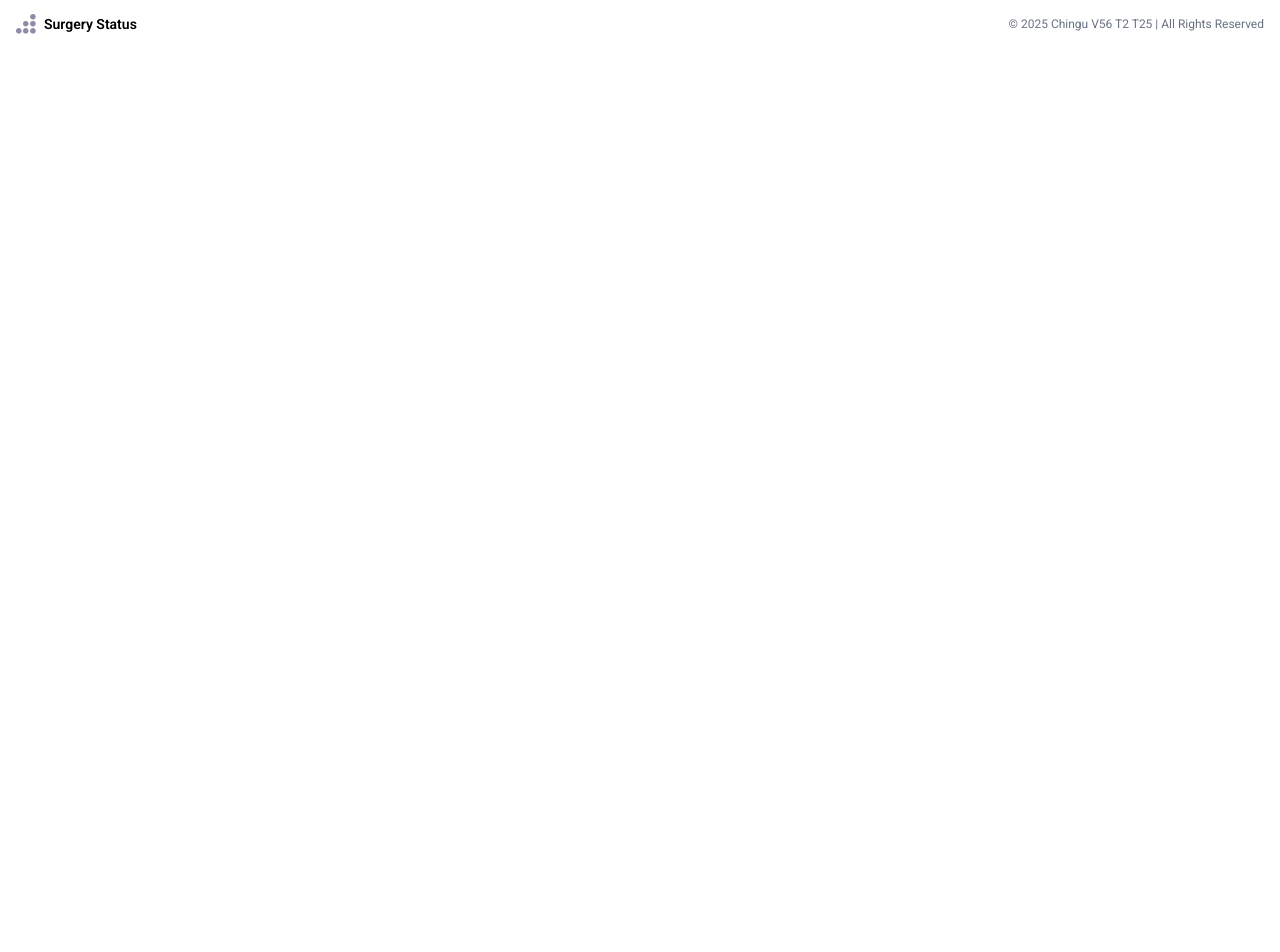
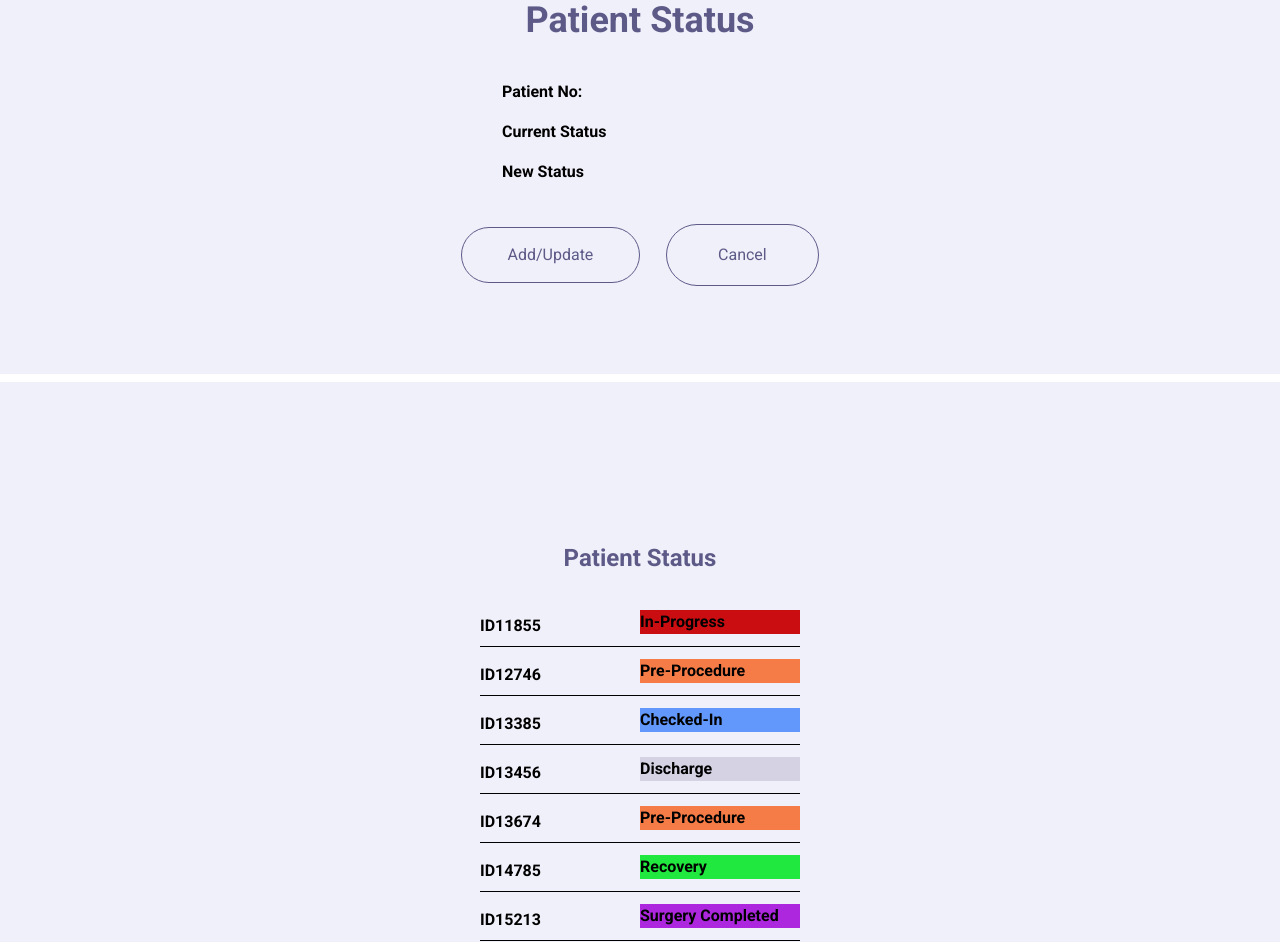
Before and after one commit to chingu-voyages/V56-tier2-team-25, a React (Vite) app: page / in a window 1280 px wide. Shown: the part 980-1932 px from the top of the page. Before the commit the page ends 1038 px from the top, so only its background shows below. Built offline with nearby package versions, Linux system fonts and the light colour scheme.

Commit message:
add waiting room and update status

```diff
--- a/src/App.jsx
+++ b/src/App.jsx
@@ -1,12 +1,19 @@
 import { useState } from "react";
-import { BrowserRouter as Router, Routes, Route, useNavigate } from 'react-router-dom';
-import './index.css';
-import Header from './components/Header'
-import homeImg from './assets/homeImg.png'
+import {
+  BrowserRouter as Router,
+  Routes,
+  Route,
+  useNavigate,
+} from "react-router-dom";
+import "./index.css";
+import Header from "./components/Header";
+import homeImg from "./assets/homeImg.png";
 import LandingPageAdmin from "./components/Landingpages/LandingPageAdmin";
 import LandingPageGuest from "./components/Landingpages/LandingPageGuest";
 import LandingPageStaff from "./components/Landingpages/LandingPageStaff";
-import Footer from './components/Footer'
+import Footer from "./components/Footer";
+import WaitingRoom from "./components/WaitingRoom";
+import UpdateStatus from "./components/Updatestatus/UpdateStatus";
 
 function Home() {
   const [page, setPage] = useState("admin");
@@ -20,15 +27,19 @@ function Home() {
             Get immediate updates on your loved one's surgery
           </p>
           <p className="text-sm text-gray-400">
-            Our mission is to offer timely, compassionate updates during surgery, ensuring families feel informed, supported, and connected every step of the way
+            Our mission is to offer timely, compassionate updates during
+            surgery, ensuring families feel informed, supported, and connected
+            every step of the way
           </p>
           <div>
-            <button type="submit" className="btn-dark-oval px-8">Get Started →</button>
+            <button type="submit" className="btn-dark-oval px-8">
+              Get Started →
+            </button>
           </div>
         </div>
 
         <div className="flex-1 flex items-center justify-center">
-          <img src={homeImg} className="max-h-[400px] w-auto object-contain"/>
+          <img src={homeImg} className="max-h-[400px] w-auto object-contain" />
         </div>
 
         <div className="h-16 flex text-center items-center justify-center">
@@ -61,11 +72,13 @@ function Home() {
         {page === "staff" ? <LandingPageStaff /> : null}
         {page === "guest" ? <LandingPageGuest /> : null}
       </div>
+      <UpdateStatus />
+      <div className="mb-2"></div>
+      <WaitingRoom />
       <Footer />
     </div>
   );
 }
-
 
 /*
 function Home() {
--- /dev/null
+++ b/src/components/Updatestatus/UpdateStatus.jsx
@@ -0,0 +1,79 @@
+import React, { useEffect, useState } from "react";
+import patientsdb from "../patients";
+import "./updatestatus.css";
+
+const UpdateStatus = () => {
+  const [patients, setPatients] = useState(patientsdb);
+  const [patient, setPatient] = useState(null);
+  const [inputValue, setInputValue] = useState("");
+  const [error, setError] = useState(null);
+
+  console.log(patients);
+
+  useEffect(() => {}, [patient]);
+
+  const getPatient = () => {
+    const patient = patients.filter((item) => item.id === Number(inputValue));
+    console.log(patient);
+    if (patient.length === 0) {
+      setError("error");
+    } else {
+      setPatient(patient[0]);
+      setError(null);
+    }
+  };
+
+  return (
+    <div className="h-[70vh] w-[100vw] flex flex-col items-center text-center justify-center bg-[#F0F0FA]">
+      <div>
+        <input
+          className="bg-white border-1 border-[#5d5a88] p-2 mb-4"
+          type="text"
+          placeholder="Enter Patient ID"
+          value={inputValue}
+          onChange={(e) => setInputValue(e.target.value)}
+        />
+        <button
+          className="p-2 bg-[#5d5a88] text-white ml-2 hover:cursor-pointer"
+          onClick={() => {
+            getPatient(inputValue);
+          }}
+        >
+          Search
+        </button>
+      </div>
+      {error === null ? null : (
+        <div className="mb-4 text-red-400">
+          No patient with entered ID exists
+        </div>
+      )}
+      <div className="mb-10 mt-10">
+        <h1 className="text-[#5d5a88] font-bold text-4xl">Patient Status</h1>
+      </div>
+      <div className="">
+        <div className="flex text-center items-center justify-between mb-4 font-bold">
+          <p>Patient No:</p>
+          {patient === null || patient.length === 0 ? null : (
+            <p>{patient.id}</p>
+          )}
+        </div>
+        <div className="flex text-center items-center justify-between mb-4 font-bold">
+          <p>Current Status</p>
+          {patient === null || patient.length === 0 ? null : (
+            <p>{patient.status}</p>
+          )}
+        </div>
+        <div className="flex mb-10 font-bold">
+          <p>New Status</p>
+          <input></input>
+        </div>
+      </div>
+      <div className="flex text-center items-center justify-center">
+        <div className="update-status-button-left">Add/Update</div>
+        <div className="update-status-button-right">Cancel</div>
+      </div>
+    </div>
+  );
+};
+
+export default UpdateStatus;
--- /dev/null
+++ b/src/components/Updatestatus/updatestatus.css
@@ -0,0 +1,41 @@
+.update-status-button-left {
+  height: 7vh;
+  width: 14vw;
+  display: flex;
+  text-align: center;
+  justify-content: center;
+  align-items: center;
+  padding: 14px;
+  border: solid 1px #5d5a88;
+  border-radius: 50px;
+  color: #5d5a88;
+  margin-right: 1vw;
+}
+
+.update-status-button-right {
+  height: 7vh;
+  width: 12vw;
+  display: flex;
+  text-align: center;
+  justify-content: center;
+  align-items: center;
+  padding: 30px;
+  border: solid 1px #5d5a88;
+  border-radius: 50px;
+  color: #5d5a88;
+  margin-left: 1vw;
+}
+
+.update-status-button-left:hover {
+  cursor: pointer;
+  background-color: #5d5a88;
+  font-weight: 600;
+  color: white;
+}
+
+.update-status-button-right:hover {
+  cursor: pointer;
+  background-color: #5d5a88;
+  font-weight: 600;
+  color: white;
+}
--- /dev/null
+++ b/src/components/WaitingRoom.jsx
@@ -0,0 +1,65 @@
+import React, { useEffect, useState } from "react";
+import patientsdb from "./patients";
+
+const WaitingRoom = () => {
+  const [patients, setPatients] = useState(patientsdb);
+  const [currentPage, setCurrentPage] = useState(0);
+  const pageSize = 8;
+  const intervalTime = 5000; // 5 seconds
+
+  const sortedPatients = [...patients].sort((a, b) => a.id - b.id);
+
+  useEffect(() => {
+    const interval = setInterval(() => {
+      setCurrentPage((prevPage) =>
+        (prevPage + 1) * pageSize >= patients.length ? 0 : prevPage + 1
+      );
+    }, intervalTime);
+
+    return () => clearInterval(interval);
+  }, [patients.length]);
+
+  const start = currentPage * pageSize;
+  const currentItems = sortedPatients.slice(start, start + pageSize);
+
+  return (
+    <div className="h-[70vh] w-[100vw] flex flex-col items-center text-center justify-start bg-[#F0F0FA]">
+      <div className="mb-8 mt-40">
+        <h1 className="text-[#5d5a88] font-bold text-2xl">Patient Status</h1>
+      </div>
+      {currentItems.map((item, index) => {
+        let textColor = "text-gray-800";
+        if (item.status === "Checked-In") {
+          textColor = "bg-[#6298FC]";
+        } else if (item.status === "Pre-Procedure") {
+          textColor = "bg-[#F67C47]";
+        } else if (item.status === "In-Progress") {
+          textColor = "bg-[#CA0D10]";
+        } else if (item.status === "Surgery Completed") {
+          textColor = "bg-[#AD27DE]";
+        } else if (item.status === "Recovery") {
+          textColor = "bg-[#20E83E]";
+        } else if (item.status === "Recovery Complete") {
+          textColor = "bg-[#EAF261]";
+        } else if (item.status === "Discharge") {
+          textColor = "bg-[#D4D2E3]";
+        }
+
+        return (
+          <div className="flex items-center text-center justify-between mb-2 border-b">
+            <div className="w-40 h-10 font-bold flex items-center text-center">
+              ID{item.id}
+            </div>
+            <div
+              className={`w-40 flex items-center text-center mb-2 font-bold ${textColor}`}
+            >
+              {item.status}
+            </div>
+          </div>
+        );
+      })}
+    </div>
+  );
+};
+
+export default WaitingRoom;
--- /dev/null
+++ b/src/components/patients.js
@@ -0,0 +1,84 @@
+const patientsdb = [
+  {
+    id: 10121,
+    status: "Checked-In",
+  },
+  {
+    id: 10134,
+    status: "Pre-Procedure",
+  },
+  {
+    id: 10234,
+    status: "In-Progress",
+  },
+  {
+    id: 10756,
+    status: "Surgery Completed",
+  },
+  {
+    id: 10825,
+    status: "Recovery",
+  },
+  {
+    id: 10922,
+    status: "Recovery Complete",
+  },
+  {
+    id: 11004,
+    status: "Discharge",
+  },
+  {
+    id: 11722,
+    status: "Checked-In",
+  },
+  {
+    id: 16432,
+    status: "In-Progress",
+  },
+  {
+    id: 17574,
+    status: "Recovery Complete",
+  },
+  {
+    id: 12746,
+    status: "Pre-Procedure",
+  },
+  {
+    id: 18742,
+    status: "Checked-In",
+  },
+  {
+    id: 13456,
+    status: "Discharge",
+  },
+  {
+    id: 14785,
+    status: "Recovery",
+  },
+  {
+    id: 19012,
+    status: "Recovery",
+  },
+  {
+    id: 13385,
+    status: "Checked-In",
+  },
+  {
+    id: 15213,
+    status: "Surgery Completed",
+  },
+  {
+    id: 17476,
+    status: "Discharge",
+  },
+  {
+    id: 11855,
+    status: "In-Progress",
+  },
+  {
+    id: 13674,
+    status: "Pre-Procedure",
+  },
+];
+
+export default patientsdb;
```
Lines whose indentation alone changed are shown as unchanged.
